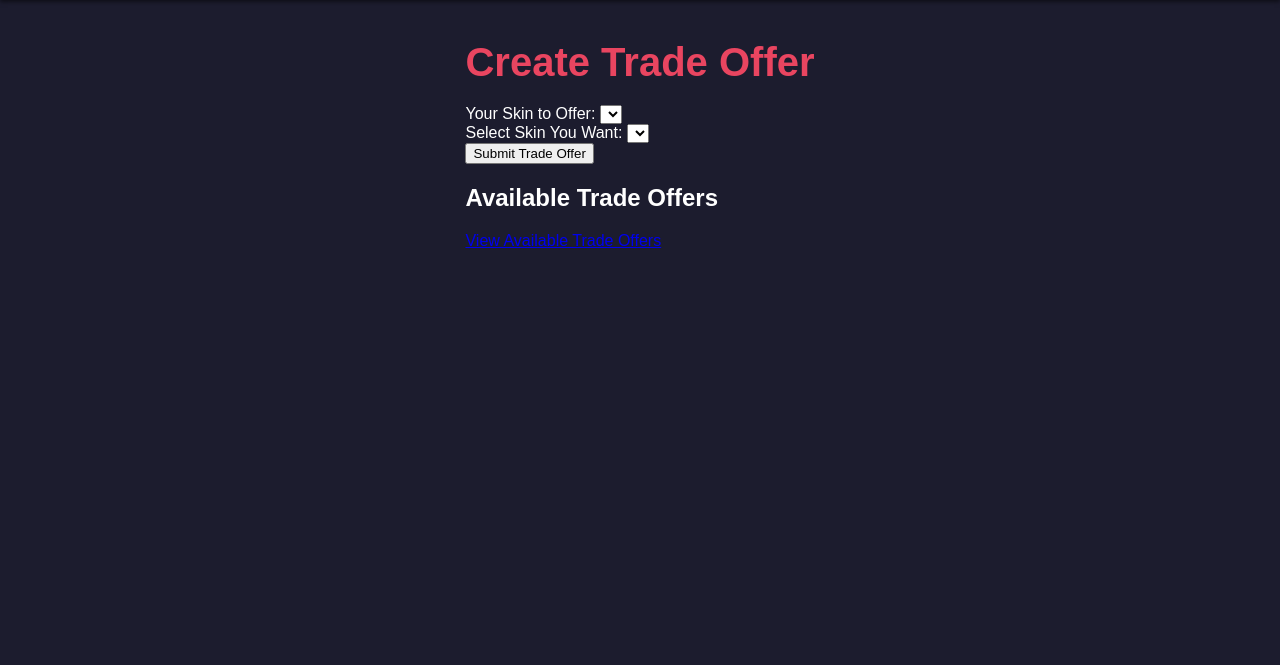
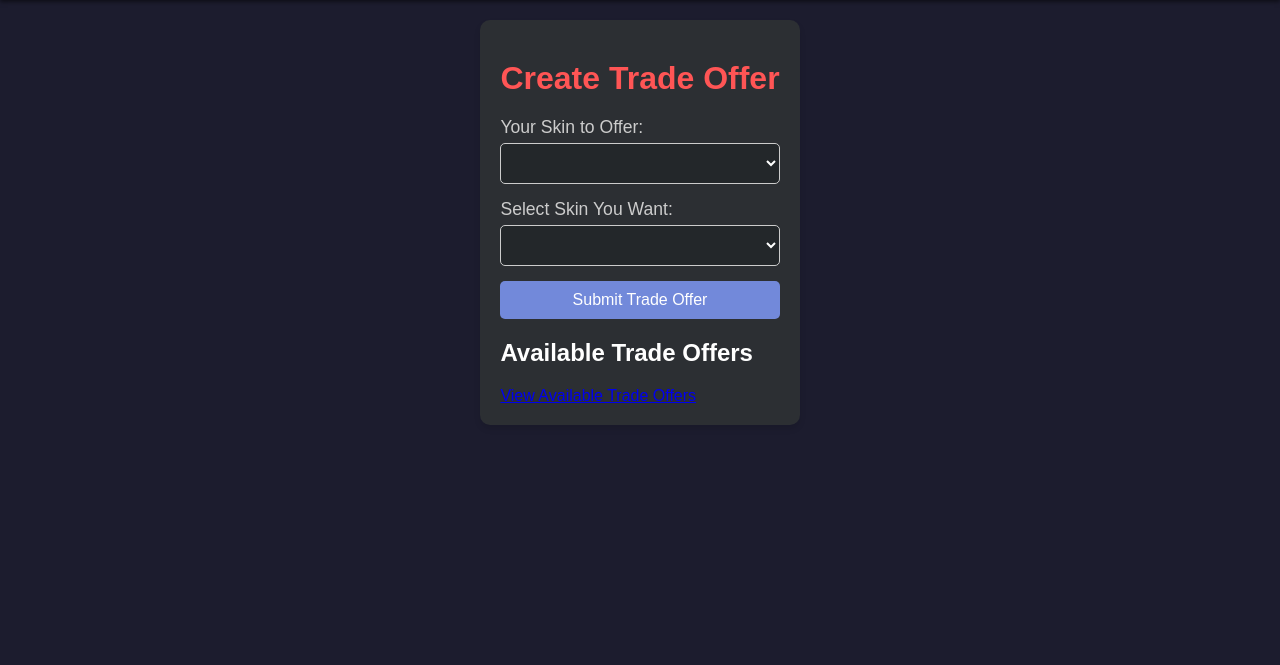
Before and after one commit to Nurzhas-kun/Trade-system, a Flask app: page /trade in a window 1280 px wide. Shown: the part 48-713 px from the top of the page. Run offline with Flask 3, Linux system fonts and the light colour scheme; the visitor is signed in with stand-in values (Sample User, id 1); data that the repository does not hold is empty.

Commit message:
Update style.css

```diff
--- a/static/style.css
+++ b/static/style.css
@@ -278,3 +278,152 @@
     color: #ccc;
     margin: 5px 0;
 }
+
+
+
+
+/* General Container */
+.trade-container {
+    max-width: 800px;
+    margin: 0 auto;
+    background-color: #2c2f33;
+    color: #ffffff;
+    padding: 20px;
+    border-radius: 10px;
+    box-shadow: 0 4px 6px rgba(0, 0, 0, 0.1);
+    font-family: 'Arial', sans-serif;
+}
+
+/* Title Styling */
+.trade-title {
+    text-align: center;
+    font-size: 2rem;
+    margin-bottom: 20px;
+    color: #ff5555;
+}
+
+/* Form Styling */
+.trade-form {
+    display: flex;
+    flex-direction: column;
+    gap: 15px;
+}
+
+.form-group {
+    display: flex;
+    flex-direction: column;
+}
+
+label {
+    font-size: 1.1rem;
+    margin-bottom: 5px;
+    color: #cccccc;
+}
+
+select {
+    padding: 10px;
+    border-radius: 5px;
+    border: 1px solid #cccccc;
+    background-color: #23272a;
+    color: #ffffff;
+    font-size: 1rem;
+}
+
+/* Button Styling */
+.submit-btn {
+    padding: 10px 20px;
+    background-color: #7289da;
+    color: #ffffff;
+    border: none;
+    border-radius: 5px;
+    font-size: 1rem;
+    cursor: pointer;
+    transition: background-color 0.3s ease;
+}
+
+.submit-btn:hover {
+    background-color: #5865f2;
+}
+
+/* Container for Trade Offers */
+.trade-offers-container {
+    max-width: 1000px;
+    margin: 0 auto;
+    padding: 20px;
+    background-color: #2c2f33;
+    border-radius: 10px;
+    color: #ffffff;
+    font-family: 'Arial', sans-serif;
+    box-shadow: 0 4px 8px rgba(0, 0, 0, 0.2);
+}
+
+/* Title Styling */
+.offers-title {
+    text-align: center;
+    font-size: 2rem;
+    margin-bottom: 20px;
+    color: #ff5555;
+}
+
+/* Offers List */
+.offers-list {
+    display: grid;
+    grid-template-columns: repeat(auto-fit, minmax(300px, 1fr));
+    gap: 20px;
+}
+
+/* Individual Offer Card */
+.offer-card {
+    background-color: #23272a;
+    padding: 15px;
+    border-radius: 8px;
+    box-shadow: 0 2px 4px rgba(0, 0, 0, 0.1);
+    text-align: center;
+    color: #ffffff;
+}
+
+/* Skin Section */
+.skins-section {
+    display: flex;
+    justify-content: space-around;
+    margin: 10px 0;
+}
+
+.skin-info {
+    text-align: center;
+}
+
+.skin-image {
+    max-width: 100px;
+    height: auto;
+    border-radius: 5px;
+    margin-bottom: 5px;
+}
+
+/* Accept Form and Button */
+.accept-form {
+    margin-top: 10px;
+}
+
+.accept-btn {
+    padding: 10px 15px;
+    background-color: #7289da;
+    color: #ffffff;
+    border: none;
+    border-radius: 5px;
+    font-size: 1rem;
+    cursor: pointer;
+    transition: background-color 0.3s ease;
+}
+
+.accept-btn:hover {
+    background-color: #5865f2;
+}
+
+/* Message for No Offers */
+.no-offers-message {
+    text-align: center;
+    font-size: 1.2rem;
+    color: #cccccc;
+    margin-top: 20px;
+}
```
